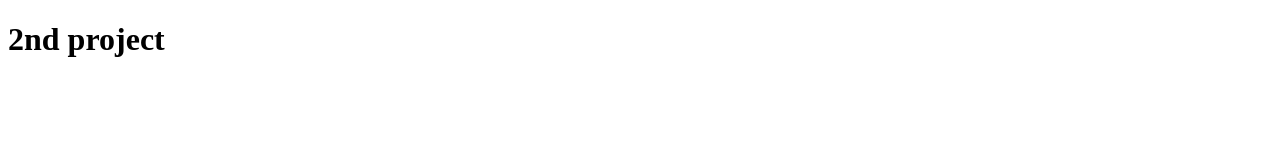
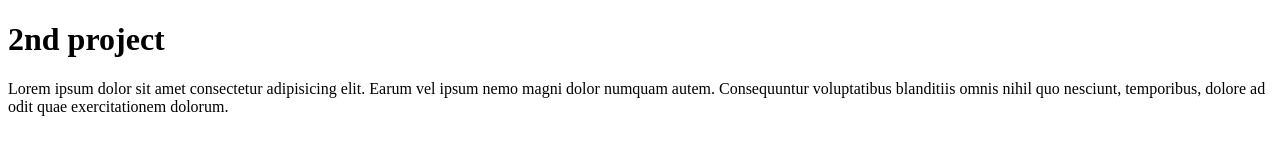
Before and after one commit to mahtuful/My-Second-Project, a plain HTML site: page index.html in a window 1280 px wide. Drawn offline with Linux system fonts and the light colour scheme.

Commit message:
p tag added

```diff
--- a/index.html
+++ b/index.html
@@ -8,5 +8,6 @@
 </head>
 <body>
     <h1>2nd project</h1>
+    <p>Lorem ipsum dolor sit amet consectetur adipisicing elit. Earum vel ipsum nemo magni dolor numquam autem. Consequuntur voluptatibus blanditiis omnis nihil quo nesciunt, temporibus, dolore ad odit quae exercitationem dolorum.</p>
 </body>
 </html>
```
